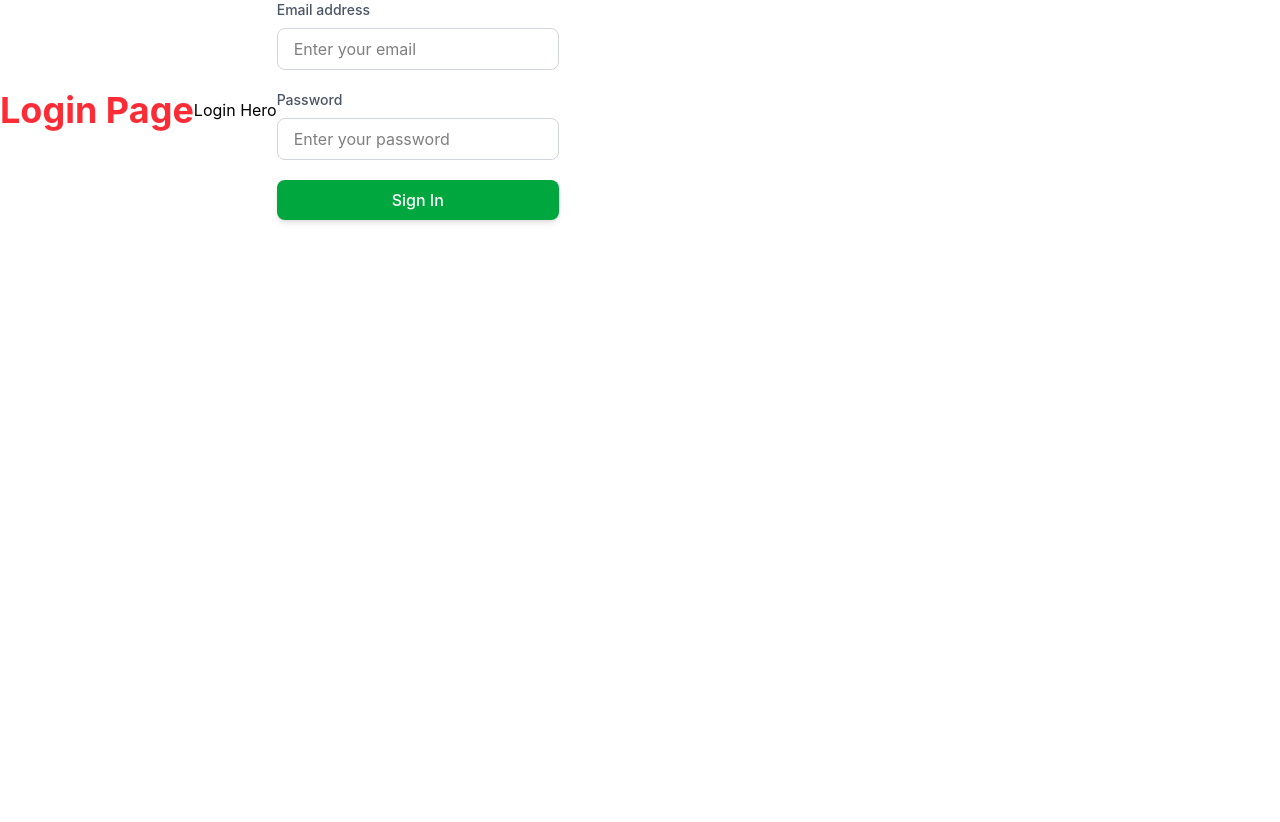
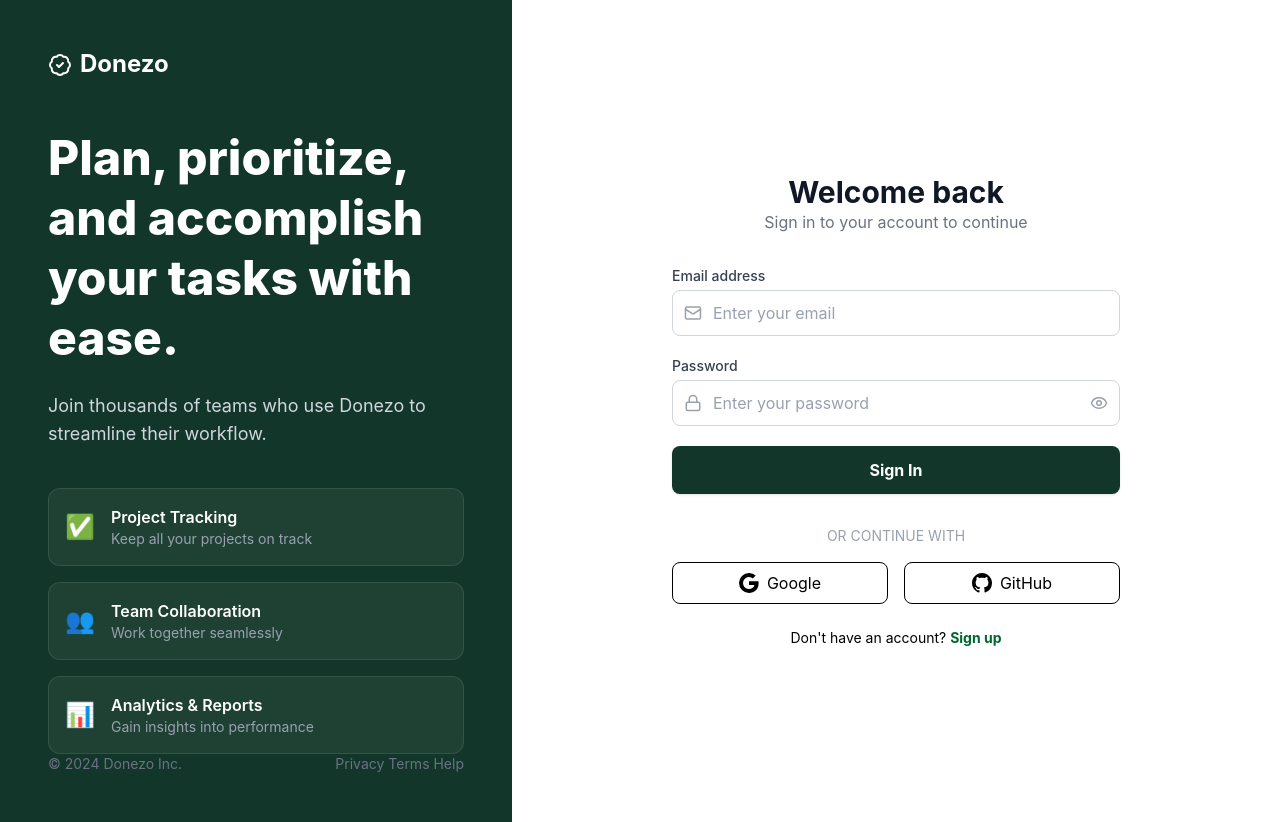
Before and after one commit to Sohelrana2815/taskflow-dashboard, a React (Vite) app: page / in a window 1280 px wide. Before the commit the page ends 800 px from the top, so only its background shows below. Built offline with nearby package versions, Linux system fonts and the light colour scheme.

Commit message:
codes and make the login page based on dashboard design pattern

```diff
--- a/package.json
+++ b/package.json
@@ -4,15 +4,17 @@
   "version": "0.0.0",
   "type": "module",
   "scripts": {
-    "dev": "vite",
+    "dev": "vite --host",
     "build": "tsc -b && vite build",
     "lint": "eslint .",
     "preview": "vite preview"
   },
   "dependencies": {
     "axios": "^1.13.5",
+    "lucide-react": "^0.575.0",
     "react": "^19.2.0",
     "react-dom": "^19.2.0",
+    "react-icons": "^5.5.0",
     "react-router": "^7.13.1"
   },
   "devDependencies": {
--- a/src/components/login/LoginForm.tsx
+++ b/src/components/login/LoginForm.tsx
@@ -1,6 +1,8 @@
 import React, { useState } from "react";
 import api from "../../lib/axios";
 import { useNavigate } from "react-router";
+import { BsGithub, BsGoogle } from "react-icons/bs";
+import { Eye, Lock, Mail } from "lucide-react";
 
 const LoginForm = () => {
   const navigate = useNavigate();
@@ -24,46 +26,90 @@ const LoginForm = () => {
   };
 
   return (
-   <div className="">
-     <form onSubmit={handleLogin} className="space-y-5">
+    <div className="w-full max-w-md">
+      <div className="text-center mb-8">
+        <h2 className="text-3xl font-bold text-gray-900">Welcome back</h2>
+        <p className="text-gray-500">Sign in to your account to continue</p>
+      </div>
+
+      <form className="space-y-5" onSubmit={handleLogin}>
         {/* Email Field */}
-      <div className="flex flex-col">
-        <label className="mb-2 text-sm font-medium text-gray-600">
+        <div>
+          <label className="block text-sm font-medium mb-1 text-gray-700">
             Email address
           </label>
+          <div className="relative group">
+            {/* আইকন পজিশনিং: একদম বামে এবং মাঝখানে */}
+            <div className="absolute inset-y-0 left-0 pl-3 flex items-center pointer-events-none">
+              <Mail
+                size={18}
+                className="text-gray-400 group-focus-within:text-green-800 transition-colors"
+              />
+            </div>
             <input
               type="email"
-          className="px-4 py-2 border border-gray-300 rounded-lg focus:outline-none focus:ring-2 focus:ring-green-500 focus:border-transparent transition duration-200"
+              className="w-full border border-gray-300 rounded-lg py-2.5 pl-10 pr-3 outline-none focus:ring-2 focus:ring-green-800 focus:border-transparent transition-all placeholder:text-gray-400"
               placeholder="Enter your email"
               value={email}
               onChange={(e) => setEmail(e.target.value)}
               required
             />
           </div>
+        </div>
 
         {/* Password Field */}
-      <div className="flex flex-col">
-        <label className="mb-2 text-sm font-medium text-gray-600">
+        <div>
+          <label className="block text-sm font-medium mb-1 text-gray-700">
             Password
           </label>
+          <div className="relative group">
+            <div className="absolute inset-y-0 left-0 pl-3 flex items-center pointer-events-none">
+              <Lock
+                size={18}
+                className="text-gray-400 group-focus-within:text-green-800 transition-colors"
+              />
+            </div>
             <input
               type="password"
-          className="px-4 py-2 border border-gray-300 rounded-lg focus:outline-none focus:ring-2 focus:ring-green-500 focus:border-transparent transition duration-200"
+              className="w-full border border-gray-300 rounded-lg py-2.5 pl-10 pr-10 outline-none focus:ring-2 focus:ring-green-800 focus:border-transparent transition-all placeholder:text-gray-400"
               placeholder="Enter your password"
               value={password}
               onChange={(e) => setPassword(e.target.value)}
               required
             />
+            {/* পাসওয়ার্ড হাইড/শো আইকন (ডান পাশে) */}
+            <div className="absolute inset-y-0 right-0 pr-3 flex items-center cursor-pointer">
+              <Eye size={18} className="text-gray-400 hover:text-gray-600" />
+            </div>
+          </div>
         </div>
 
-      {/* Submit Button */}
         <button
           type="submit"
-        className="w-full bg-green-600 text-white py-2 rounded-lg font-medium hover:bg-green-700 active:scale-95 transition duration-200 shadow-md"
+          className="w-full bg-[#12372A] text-white font-bold py-3 rounded-lg hover:bg-opacity-95 transition-all shadow-sm cursor-pointer"
         >
           Sign In
         </button>
       </form>
+
+      {/* সোশ্যাল লগইন অংশ */}
+      <div className="mt-8 text-center">
+        <p className="text-sm text-gray-400 mb-4 uppercase">or continue with</p>
+        <div className="flex gap-4">
+          <button className="flex-1 border p-2 rounded-lg flex justify-center items-center gap-2">
+            <BsGoogle size={20} /> Google
+          </button>
+          <button className="flex-1 border p-2 rounded-lg flex justify-center items-center gap-2">
+            <BsGithub size={20} /> GitHub
+          </button>
+        </div>
+        <p className="mt-6 text-sm">
+          Don't have an account?{" "}
+          <span className="text-green-800 font-bold cursor-pointer">
+            Sign up
+          </span>
+        </p>
+      </div>
     </div>
   );
 };
--- a/src/components/login/LoginHero.tsx
+++ b/src/components/login/LoginHero.tsx
@@ -1,12 +1,58 @@
+import { BadgeCheck } from "lucide-react";
+
+const features = [
+  {
+    title: "Project Tracking",
+    desc: "Keep all your projects on track",
+    icon: "✅",
+  },
+  { title: "Team Collaboration", desc: "Work together seamlessly", icon: "👥" },
+  {
+    title: "Analytics & Reports",
+    desc: "Gain insights into performance",
+    icon: "📊",
+  },
+];
 
 const LoginHero = () => {
   return (
-    <div>
-      Login Hero
+    <div className="flex flex-col justify-between p-12 text-white w-full">
+      <div>
+        <div className="flex items-center gap-2 mb-12 ">
+          <BadgeCheck className="mt-0.5" />
+          <h1 className="text-2xl font-bold">Donezo</h1>
+        </div>
+
+        <h2 className="text-5xl font-extrabold leading-tight mb-6">
+          Plan, prioritize, and accomplish your tasks with ease.
+        </h2>
+        <p className="text-lg text-gray-300 mb-10">
+          Join thousands of teams who use Donezo to streamline their workflow.
+        </p>
+
+        {/* ফিচার কার্ডগুলো */}
+        <div className="space-y-4">
+          {features.map((f, i) => (
+            <div
+              key={i}
+              className="flex items-center gap-4 p-4 rounded-xl bg-white/5 border border-white/10"
+            >
+              <span className="text-2xl">{f.icon}</span>
+              <div>
+                <h4 className="font-semibold">{f.title}</h4>
+                <p className="text-sm text-gray-400">{f.desc}</p>
+              </div>
+            </div>
+          ))}
+        </div>
+      </div>
+
+      <div className="flex items-center justify-between">
+        <p className="text-sm text-gray-500">© 2024 Donezo Inc.</p>
+        <p className="text-sm text-gray-500"> Privacy Terms Help</p>
+      </div>
     </div>
   );
 };
 
 export default LoginHero;
-
-// pnpm add
--- a/src/components/login/LoginPage.tsx
+++ b/src/components/login/LoginPage.tsx
@@ -3,14 +3,16 @@ import LoginHero from "./LoginHero";
 
 const LoginPage = () => {
   return (
-    <div className="flex items-center">
-      {" "}
-      {/*and it will use flex as my design pattern like left side hero content and right side login form*/}
-      {/* Need to give 40 % width for Login hero */}
-      <h2 className="text-red-500 font-bold text-4xl">Login Page</h2>
-      <LoginHero />
-      {/* Need to give 60% width for Login form */}
-      <LoginForm />
+    <div className="flex min-h-screen w-full">
+      {/* বাম পাশ - Hero Section (40% Width) */}
+      <div className="hidden lg:flex lg:w-[40%] bg-[#12372A]">
+        <LoginHero />
+      </div>
+
+      {/* ডান পাশ - Form Section (60% Width) */}
+      <div className="flex w-full lg:w-[60%] items-center justify-center bg-white p-8">
+        <LoginForm />
+      </div>
     </div>
   );
 };
```
Also changed, not shown: 1 other file (tests, documents, lock files or other folders). Lines whose indentation alone changed are shown as unchanged.
